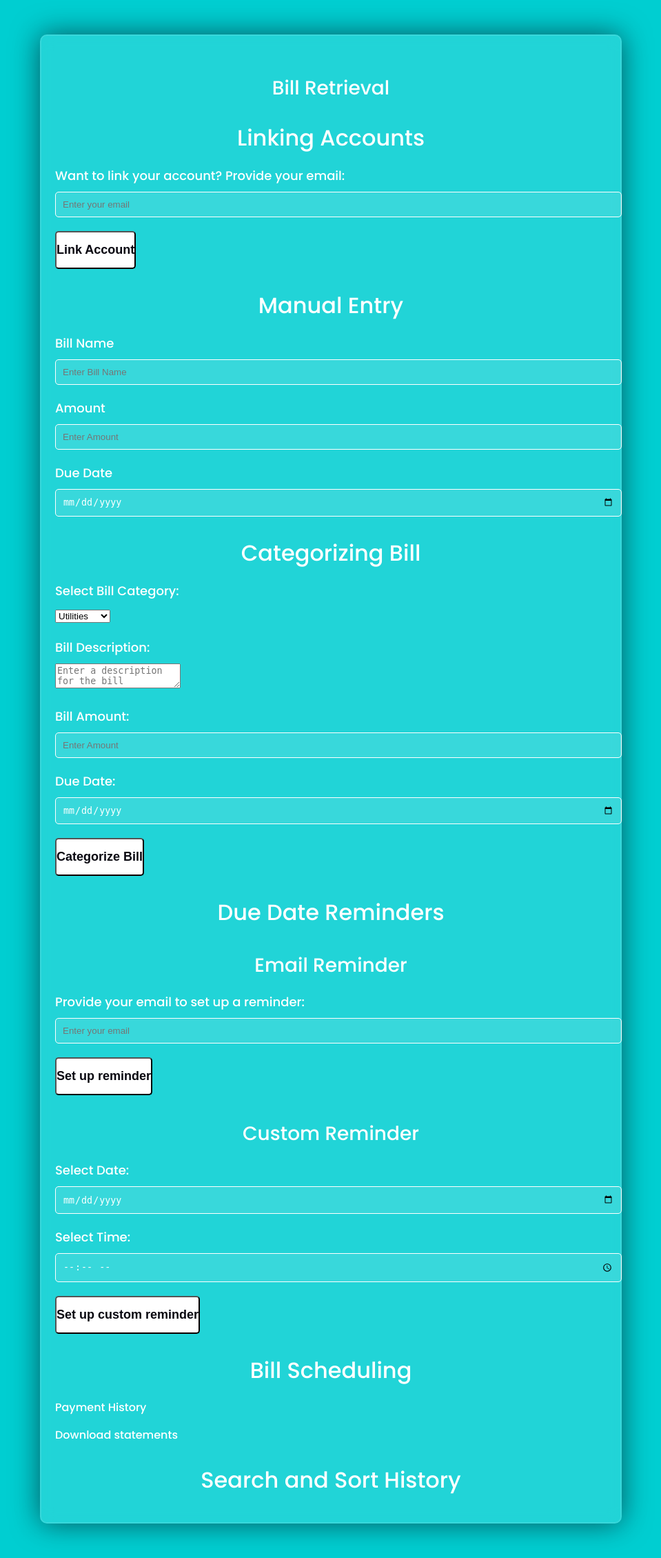
After one commit to wasif-islam/money_management, a Django app: page /billpay/ in a window 1280 px wide. The commit adds this page. Shown: the whole page at 69% size, without its empty margins (160-1119 px from the left). Run offline with Django 4.2, Linux system fonts and the light colour scheme.

Commit message:
bill pay wasif 15_11  8__50

```diff
--- a/money_management/mod1/views.py
+++ b/money_management/mod1/views.py
@@ -42,3 +42,7 @@ def signup(request):
 def logoutpage(request):
     logout(request)
     return redirect('login')
+
+def billpay(request):
+
+    return render(request, 'billpay.html')
--- a/money_management/money_management/urls.py
+++ b/money_management/money_management/urls.py
@@ -23,5 +23,6 @@ urlpatterns = [
     path('',views.signup,name='signup'),
     path('login/',views.loginpage,name='login'),
     path('home/',views.home,name='home'),
-    path('logout/',views.logoutpage,name='logout')
+    path('logout/',views.logoutpage,name='logout'),
+    path('billpay/', views.billpay, name='bill_pay'),
 ]
--- /dev/null
+++ b/money_management/templates/billpay.html
@@ -0,0 +1,194 @@
+<!DOCTYPE html>
+<html lang="en">
+
+<head>
+    <title>Bill Management</title>
+    <link rel="stylesheet" href="https://cdnjs.cloudflare.com/ajax/libs/font-awesome/5.15.4/css/all.min.css">
+    <link href="https://fonts.googleapis.com/css2?family=Poppins:wght@300;500;600&display=swap" rel="stylesheet">
+    <!-- Add any additional styles or links as needed -->
+    <style media="screen">
+        /* Add your styles here */
+        body {
+            background-color: #00CED1;
+            font-family: 'Poppins', sans-serif;
+            color: #ffffff;
+        }
+
+        .container {
+            max-width: 800px;
+            margin: 50px auto;
+            padding: 20px;
+            background-color: rgba(255, 255, 255, 0.13);
+            border-radius: 10px;
+            backdrop-filter: blur(10px);
+            border: 2px solid rgba(255, 255, 255, 0.1);
+            box-shadow: 0 0 40px rgba(8, 7, 16, 0.6);
+        }
+
+        h3 {
+            font-size: 32px;
+            font-weight: 500;
+            line-height: 42px;
+            text-align: center;
+            margin-bottom: 20px;
+        }
+
+        h4 {
+            font-size: 28px;
+            font-weight: 500;
+            line-height: 38px;
+            text-align: center;
+            margin-bottom: 20px;
+        }
+
+        ul {
+            list-style-type: none;
+            padding: 0;
+        }
+
+        li {
+            margin-bottom: 15px;
+            color: #fff;
+        }
+
+        .form-section {
+            margin-top: 30px;
+        }
+
+        .form-group {
+            margin-bottom: 20px;
+        }
+
+        label {
+            display: block;
+            font-size: 18px;
+            font-weight: 500;
+            margin-bottom: 10px;
+        }
+
+        input {
+            width: 100%;
+            padding: 10px;
+            border-radius: 5px;
+            border: 1px solid #fff;
+            background-color: rgba(255, 255, 255, 0.1);
+            color: #fff;
+        }
+
+        button {
+            background-color: #ffffff;
+            color: #080710;
+            padding: 15px 0;
+            font-size: 18px;
+            font-weight: 600;
+            border-radius: 5px;
+            cursor: pointer;
+        }
+    </style>
+</head>
+
+<body>
+    <div class="container">
+        <h4>Bill Retrieval</h4>
+
+        <!-- Linking Accounts Form -->
+        <div class="form-section" id="linking-account-form">
+            <h3>Linking Accounts</h3>
+            <form>
+                <div class="form-group">
+                    <label for="email-link">Want to link your account? Provide your email:</label>
+                    <input type="email" id="email-link" placeholder="Enter your email">
+                </div>
+                <button type="submit">Link Account</button>
+            </form>
+        </div>
+
+        <!-- Manual Entry Form -->
+        <div class="form-section" id="manual-entry-form">
+            <h3>Manual Entry</h3>
+            <div class="form-group">
+                <label for="bill-name">Bill Name</label>
+                <input type="text" id="bill-name" placeholder="Enter Bill Name">
+            </div>
+
+            <div class="form-group">
+                <label for="amount">Amount</label>
+                <input type="text" id="amount" placeholder="Enter Amount">
+            </div>
+
+            <div class="form-group">
+                <label for="due-date">Due Date</label>
+                <input type="date" id="due-date">
+            </div>
+        </div>
+
+        <!-- Categorizing Bill Form -->
+        <div class="form-section" id="categorizing-bill-form">
+            <h3>Categorizing Bill</h3>
+            <div class="form-group">
+                <label for="bill-category">Select Bill Category:</label>
+                <select id="bill-category" name="bill_category">
+                    <option value="utilities">Utilities</option>
+                    <option value="rent">Rent</option>
+                    <option value="groceries">Groceries</option>
+                    <!-- Add more categories as needed -->
+                </select>
+            </div>
+
+            <div class="form-group">
+                <label for="bill-description">Bill Description:</label>
+                <textarea id="bill-description" name="bill_description" placeholder="Enter a description for the bill"></textarea>
+            </div>
+
+            <div class="form-group">
+                <label for="bill-amount">Bill Amount:</label>
+                <input type="text" id="bill-amount" name="bill_amount" placeholder="Enter Amount">
+            </div>
+
+            <div class="form-group">
+                <label for="bill-due-date">Due Date:</label>
+                <input type="date" id="bill-due-date" name="bill_due_date">
+            </div>
+
+            <button type="submit">Categorize Bill</button>
+        </div>
+
+        <!-- Due Date Reminders -->
+        <h3>Due Date Reminders</h3>
+        <div class="form-section" id="due-date-reminder-form">
+            <h4>Email Reminder</h4>
+            <form>
+                <div class="form-group">
+                    <label for="email-reminders">Provide your email to set up a reminder:</label>
+                    <input type="email" id="email-reminders" placeholder="Enter your email">
+                </div>
+                <button type="submit">Set up reminder</button>
+            </form>
+
+            <h4>Custom Reminder</h4>
+            <form>
+                <div class="form-group">
+                    <label for="custom-date">Select Date:</label>
+                    <input type="date" id="custom-date" name="custom_date">
+                </div>
+                <div class="form-group">
+                    <label for="custom-time">Select Time:</label>
+                    <input type="time" id="custom-time" name="custom_time">
+                </div>
+                <button type="submit">Set up custom reminder</button>
+            </form>
+        </div>
+
+        <!-- Bill Scheduling -->
+        <h3>Bill Scheduling</h3>
+        <ul>
+            <li>Payment History</li>
+            <li>Download statements</li>
+        </ul>
+
+        <!-- Search and Sort History -->
+        <h3>Search and Sort History</h3>
+    </div>
+</body>
+
+</html>
--- a/money_management/templates/home.html
+++ b/money_management/templates/home.html
@@ -12,6 +12,7 @@
   </head>
   <body>
     <h1>Home Page</h1>
+    <a href="{% url 'bill_pay' %}" class="btn btn-success">Bill Pay</a>
     <a href="{% url 'logout' %}" class="btn btn-primary">Logout</a>
 
     <!-- User Profile Management Section -->
```
Also changed, not shown: money_management/db.sqlite3.
